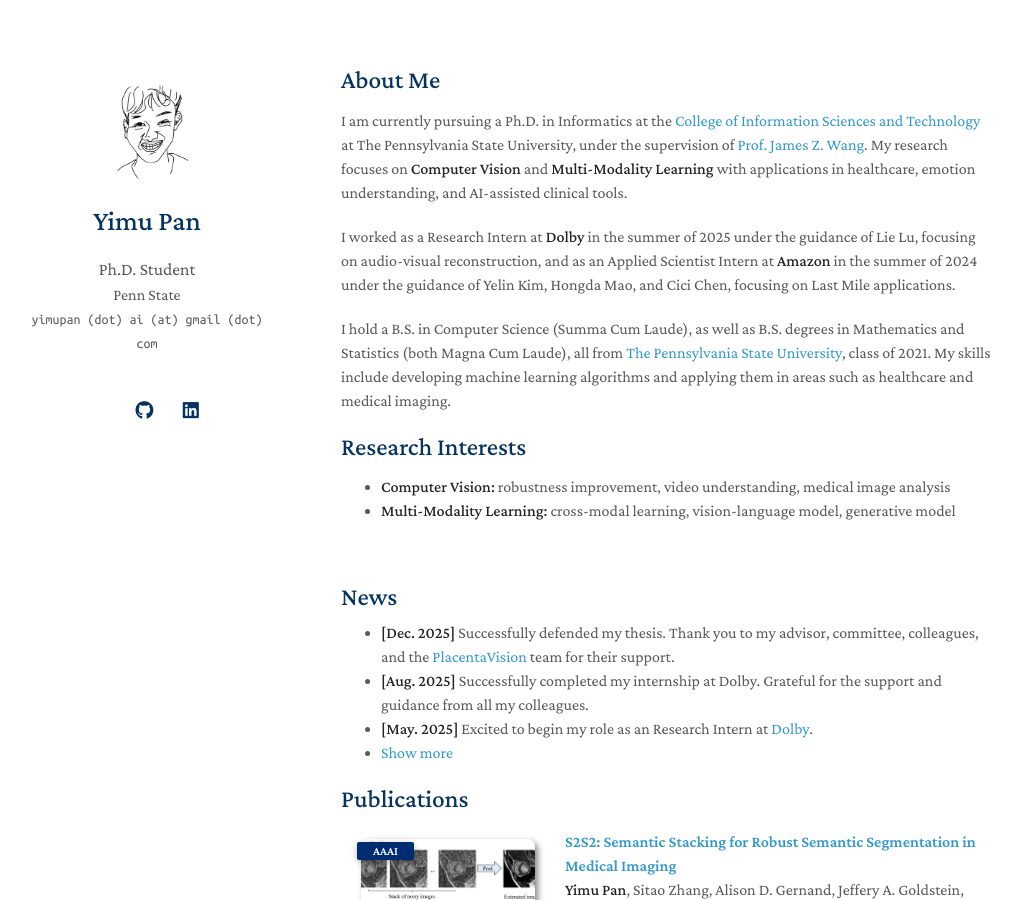
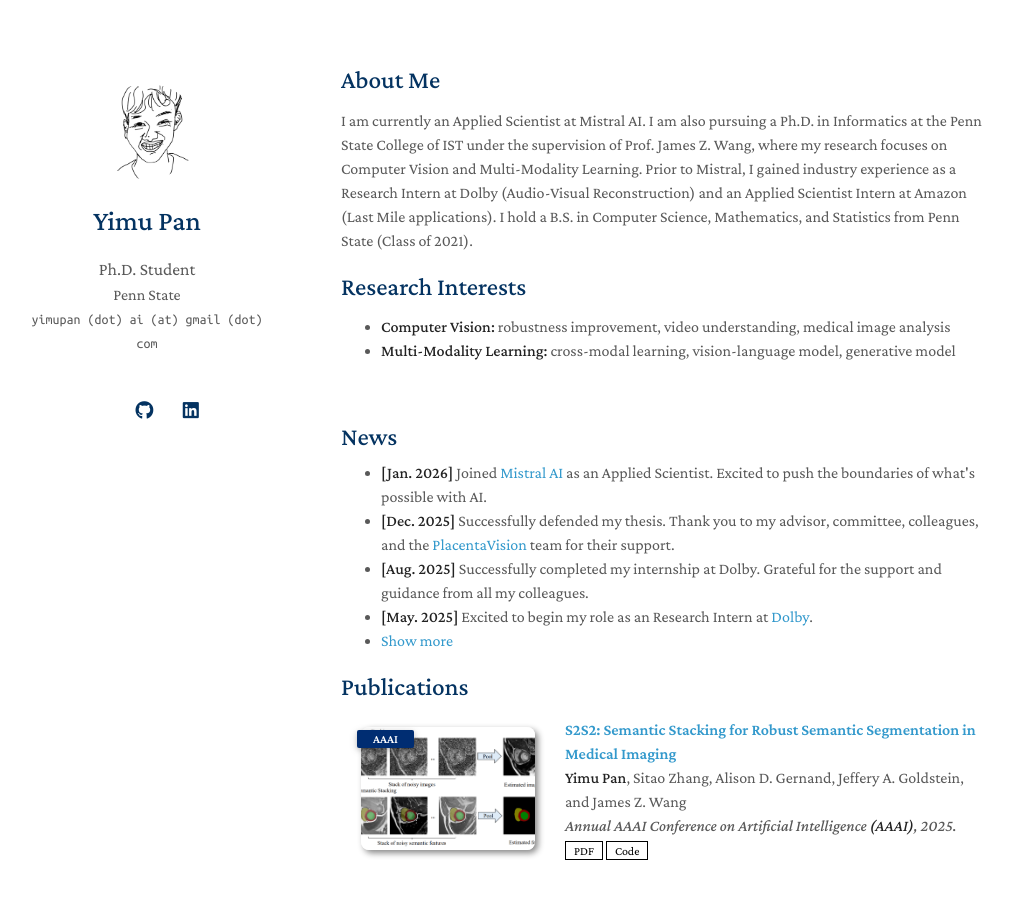
Before and after one commit to ymp5078/ymp5078.github.io, a Jekyll site: the page built from index.md, in a window 1280 px wide and 900 px high. Shown: the whole window, without its empty margins (129-1150 px from the left). Built offline with Jekyll 4.4.1, drawn with Linux system fonts in a browser that asks for light colours; a style sheet for code colours, icons or effects is not loaded; our own code applies the rules of GitHub Pages for plain Markdown files.

Commit message:
update job

```diff
--- a/_includes/news.md
+++ b/_includes/news.md
@@ -1,6 +1,7 @@
 <h2 style="margin: 60px 0px 10px;">News</h2>
 
 <ul>
+<li><strong>[Jan. 2026]</strong> Joined  <a href="https://mistral.ai/">Mistral AI</a> as an Applied Scientist. Excited to push the boundaries of what's possible with AI.</li>
 <li><strong>[Dec. 2025]</strong> Successfully defended my thesis. Thank you to my advisor, committee, colleagues, and the <a href="http://www.placentavision.com">PlacentaVision</a> team for their support.</li>
 <li><strong>[Aug. 2025]</strong> Successfully completed my internship at Dolby. Grateful for the support and guidance from all my colleagues.</li>
 <li><strong>[May. 2025]</strong> Excited to begin my role as an Research Intern at <a href="https://www.dolby.com/"> Dolby</a>.</li>
--- a/index.md
+++ b/index.md
@@ -4,11 +4,7 @@ layout: homepage
 
 ## About Me
 
-I am currently pursuing a Ph.D. in Informatics at the [College of Information Sciences and Technology](https://ist.psu.edu) at The Pennsylvania State University, under the supervision of [Prof. James Z. Wang](https://wang.ist.psu.edu/docs/home.shtml). My research focuses on **Computer Vision** and **Multi-Modality Learning** with applications in healthcare, emotion understanding, and AI-assisted clinical tools.
-
-I worked as a Research Intern at **Dolby** in the summer of 2025 under the guidance of Lie Lu, focusing on audio-visual reconstruction, and as an Applied Scientist Intern at **Amazon** in the summer of 2024 under the guidance of Yelin Kim, Hongda Mao, and Cici Chen, focusing on Last Mile applications.
-
-I hold a B.S. in Computer Science (Summa Cum Laude), as well as B.S. degrees in Mathematics and Statistics (both Magna Cum Laude), all from [The Pennsylvania State University](https://www.psu.edu), class of 2021. My skills include developing machine learning algorithms and applying them in areas such as healthcare and medical imaging.
+I am currently an Applied Scientist at Mistral AI. I am also pursuing a Ph.D. in Informatics at the Penn State College of IST under the supervision of Prof. James Z. Wang, where my research focuses on Computer Vision and Multi-Modality Learning. Prior to Mistral, I gained industry experience as a Research Intern at Dolby (Audio-Visual Reconstruction) and an Applied Scientist Intern at Amazon (Last Mile applications). I hold a B.S. in Computer Science, Mathematics, and Statistics from Penn State (Class of 2021).
 
 
 ## Research Interests
```
